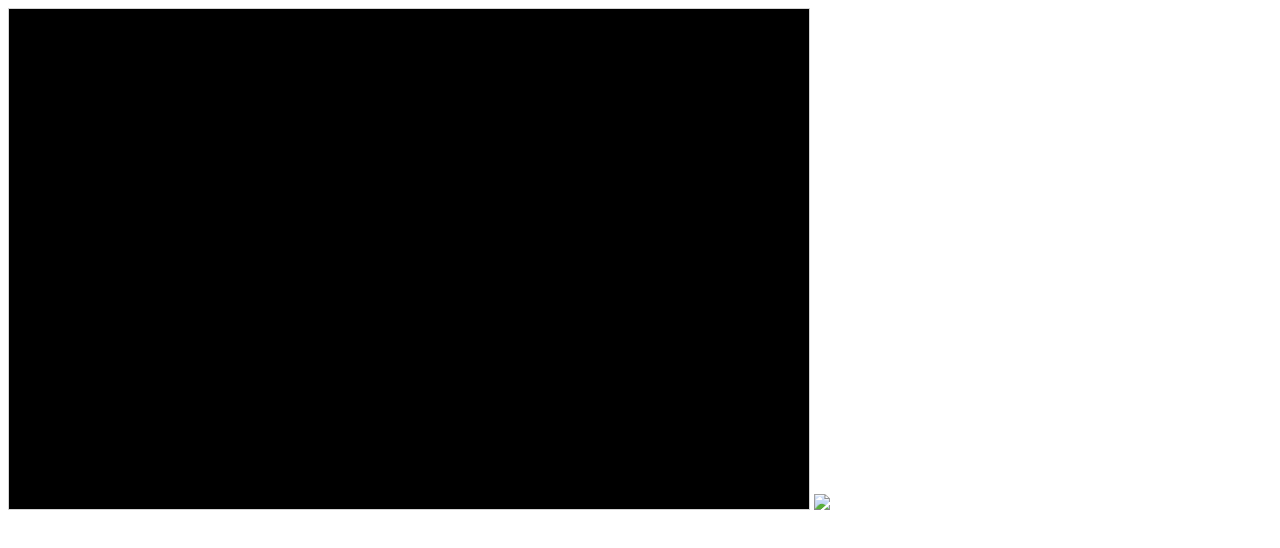
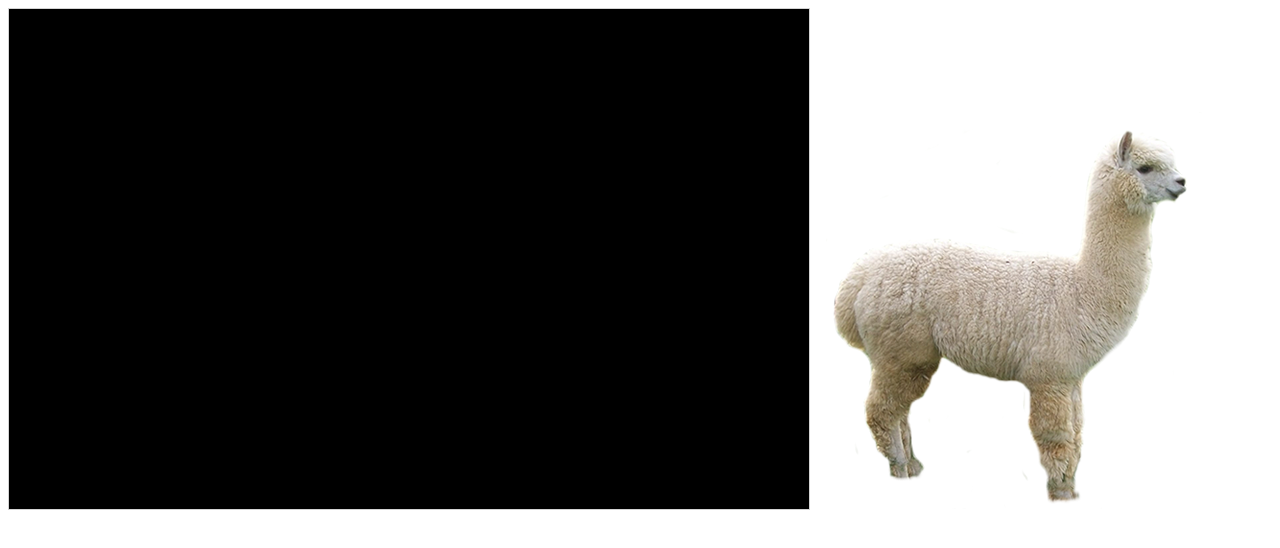
Before and after one commit to Ameya-P/Asteroids-Game, a plain HTML site: page index.html in a window 1280 px wide. Drawn offline with nearby package versions, Linux system fonts and the light colour scheme.

Commit message:
Update index.html

```diff
--- a/index.html
+++ b/index.html
@@ -58,7 +58,7 @@ $(document).ready(function() {
 </script>
 </head>
 <body onload="startGame()">
-<img src="<img src="alpaca.png" id="bluebox" >
+<img src="alpaca.png" id="bluebox" >
 <script>
 
 function startGame() {
```
